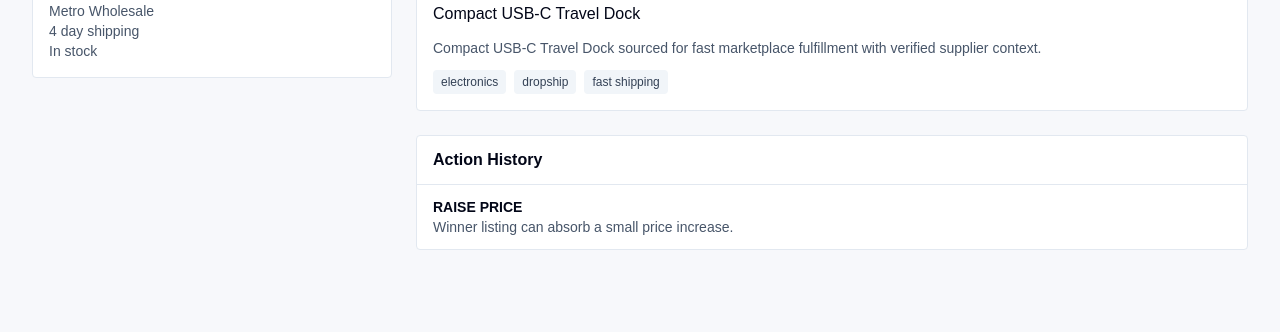
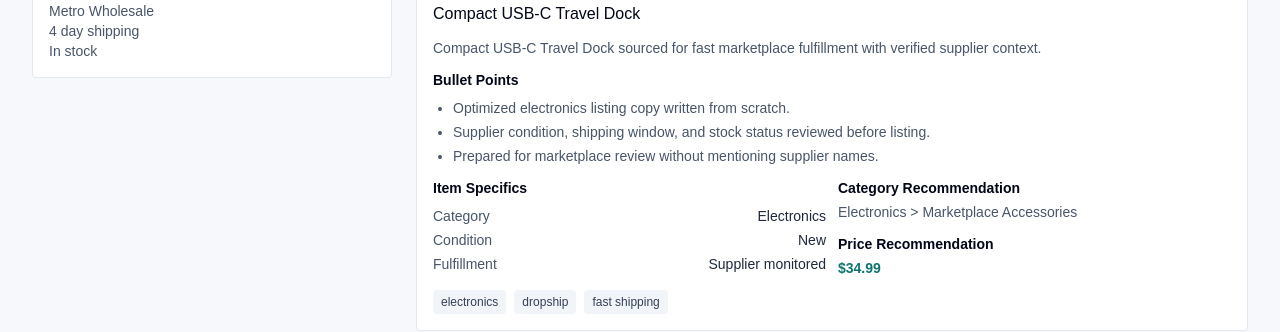
Before and after one commit to thebishoy98-sudo/ProfitPilot, a Next.js app: page /products/prod-001 in a window 1280 px wide. Shown: the part 511-843 px from the top of the page. Before the commit the page ends 800 px from the top, so only its background shows below. Built offline with nearby package versions, Linux system fonts and the light colour scheme.

Commit message:
fix(01-01): close MVP UI verification gaps

```diff
--- a/src/components/ListingDraftPanel.tsx
+++ b/src/components/ListingDraftPanel.tsx
@@ -13,6 +13,37 @@ export function ListingDraftPanel({ draft }: ListingDraftPanelProps) {
       <div className="space-y-3 p-4">
         <p className="font-medium text-slate-950">{draft.title}</p>
         <p className="text-sm text-slate-600">{draft.description}</p>
+        <div>
+          <h3 className="text-sm font-semibold text-slate-950">Bullet Points</h3>
+          <ul className="mt-2 list-disc space-y-1 pl-5 text-sm text-slate-600">
+            {draft.bullets.map((bullet) => (
+              <li key={bullet}>{bullet}</li>
+            ))}
+          </ul>
+        </div>
+        <div className="grid gap-3 sm:grid-cols-2">
+          <div>
+            <h3 className="text-sm font-semibold text-slate-950">Item Specifics</h3>
+            <dl className="mt-2 space-y-1 text-sm text-slate-600">
+              {Object.entries(draft.itemSpecifics).map(([key, value]) => (
+                <div className="flex justify-between gap-4" key={key}>
+                  <dt>{key}</dt>
+                  <dd className="font-medium text-slate-800">{value}</dd>
+                </div>
+              ))}
+            </dl>
+          </div>
+          <div className="space-y-3">
+            <div>
+              <h3 className="text-sm font-semibold text-slate-950">Category Recommendation</h3>
+              <p className="mt-1 text-sm text-slate-600">{draft.categoryRecommendation}</p>
+            </div>
+            <div>
+              <h3 className="text-sm font-semibold text-slate-950">Price Recommendation</h3>
+              <p className="mt-1 text-sm font-semibold text-teal-700">${draft.priceRecommendation.toFixed(2)}</p>
+            </div>
+          </div>
+        </div>
         <div className="flex flex-wrap gap-2">
           {draft.keywords.map((keyword) => (
             <span className="rounded bg-slate-100 px-2 py-1 text-xs text-slate-700" key={keyword}>
--- a/src/components/OpportunityQueue.tsx
+++ b/src/components/OpportunityQueue.tsx
@@ -21,6 +21,20 @@ export function OpportunityQueue({ opportunities }: OpportunityQueueProps) {
             <div>
               <p className="font-medium text-slate-950">{opportunity.product.title}</p>
               <p className="text-sm text-slate-600">{opportunity.reason}</p>
+              <div className="mt-3 grid grid-cols-2 gap-2 text-xs text-slate-600 sm:grid-cols-4">
+                <span>
+                  <span className="font-semibold text-slate-800">Demand</span> {opportunity.demandScore}
+                </span>
+                <span>
+                  <span className="font-semibold text-slate-800">Competition</span> {opportunity.competitionScore}
+                </span>
+                <span>
+                  <span className="font-semibold text-slate-800">Trend</span> {opportunity.trendScore}
+                </span>
+                <span>
+                  <span className="font-semibold text-slate-800">Risk</span> {opportunity.risk.level}
+                </span>
+              </div>
             </div>
             <div className="text-left sm:text-right">
               <p className="font-semibold text-teal-700">${opportunity.profit.estimatedProfit.toFixed(2)}</p>
--- a/src/lib/mock-data.ts
+++ b/src/lib/mock-data.ts
@@ -72,12 +72,12 @@ export const supplierProducts: SupplierProduct[] = [
 ];
 
 export const opportunities: Opportunity[] = [
-  { id: "opp-001", productId: "prod-001", score: 94, expectedMonthlySales: 42, reason: "Strong margin with frequent completed sales" },
-  { id: "opp-002", productId: "prod-002", score: 88, expectedMonthlySales: 24, reason: "Office category demand is steady" },
-  { id: "opp-003", productId: "prod-003", score: 83, expectedMonthlySales: 31, reason: "Kitchen accessory velocity is rising" },
-  { id: "opp-004", productId: "prod-004", score: 52, expectedMonthlySales: 8, reason: "Supplier is currently out of stock" },
-  { id: "opp-005", productId: "prod-005", score: 30, expectedMonthlySales: 12, reason: "Restricted category review required" },
-  { id: "opp-006", productId: "prod-006", score: 76, expectedMonthlySales: 19, reason: "Seasonal cycling demand with supplier alert" },
+  { id: "opp-001", productId: "prod-001", score: 94, demandScore: 91, competitionScore: 35, trendScore: 89, expectedMonthlySales: 42, reason: "Strong margin with frequent completed sales" },
+  { id: "opp-002", productId: "prod-002", score: 88, demandScore: 84, competitionScore: 42, trendScore: 77, expectedMonthlySales: 24, reason: "Office category demand is steady" },
+  { id: "opp-003", productId: "prod-003", score: 83, demandScore: 79, competitionScore: 48, trendScore: 82, expectedMonthlySales: 31, reason: "Kitchen accessory velocity is rising" },
+  { id: "opp-004", productId: "prod-004", score: 52, demandScore: 51, competitionScore: 61, trendScore: 45, expectedMonthlySales: 8, reason: "Supplier is currently out of stock" },
+  { id: "opp-005", productId: "prod-005", score: 30, demandScore: 55, competitionScore: 67, trendScore: 39, expectedMonthlySales: 12, reason: "Restricted category review required" },
+  { id: "opp-006", productId: "prod-006", score: 76, demandScore: 73, competitionScore: 44, trendScore: 81, expectedMonthlySales: 19, reason: "Seasonal cycling demand with supplier alert" },
 ];
 
 export const profitAnalyses: ProfitAnalysis[] = [
@@ -102,6 +102,18 @@ export const listingDrafts: ListingDraft[] = products.map((product) => ({
   productId: product.id,
   title: product.title,
   description: `${product.title} sourced for fast marketplace fulfillment with verified supplier context.`,
+  bullets: [
+    `Optimized ${product.category.toLowerCase()} listing copy written from scratch.`,
+    "Supplier condition, shipping window, and stock status reviewed before listing.",
+    "Prepared for marketplace review without mentioning supplier names.",
+  ],
+  itemSpecifics: {
+    Category: product.category,
+    Condition: "New",
+    Fulfillment: "Supplier monitored",
+  },
+  categoryRecommendation: `${product.category} > Marketplace Accessories`,
+  priceRecommendation: product.salePrice,
   keywords: [product.category.toLowerCase(), "dropship", "fast shipping"],
 }));
 
```
Also changed, not shown: src/lib/domain.ts (+7 -0 lines), 2 other files (tests, documents, lock files or other folders).
